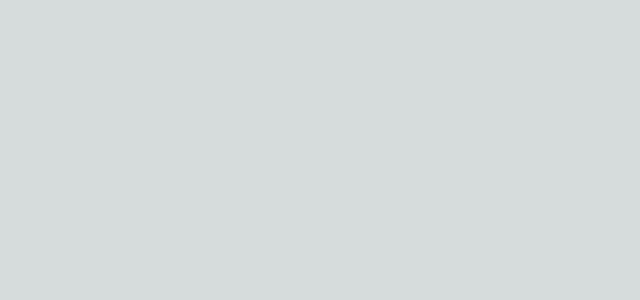
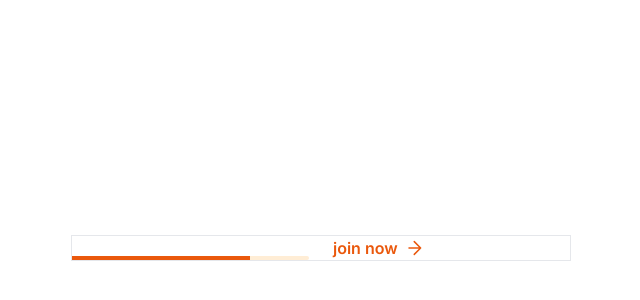
Before and after one commit to INtiful/SootheWithMe, a Next.js app: page / in a window 1280 px wide. Shown: the part 152-452 px from the top of the page, without its empty margins (319-959 px from the left). Built offline with nearby package versions, Linux system fonts and the light colour scheme.

Commit message:
[KAN-15] feat: progress bar 초기 세팅

```diff
--- /dev/null
+++ b/src/app/components/ProgressBar/ProgressBar.tsx
@@ -0,0 +1,28 @@
+// 개설 확정은 참여 인원수가 최소 인원 수(5명)을 충족한 경우 자동 확정 처리됩니다.
+// Progress bar(참여 인원수) 처음 렌더링 시 숫자가 올라가면서 바가 채워지도록 합니다. (애니메이션)
+'use client';
+
+import { IconArrow } from '@/public/icons';
+
+interface ProgressBarProps {
+  progress: number;
+}
+
+const ProgressBar = ({ progress }: ProgressBarProps) => {
+  return (
+    <div className='flex w-full items-end gap-24 border border-solid'>
+      <div className='flex h-4 w-full rounded-md bg-var-orange-100'>
+        <div
+          className='h-full bg-var-orange-600 transition-all ease-in-out'
+          style={{ width: `${(progress / 20) * 100}%` }}
+        ></div>
+      </div>
+      <div className='flex w-full items-center gap-8 text-[16px] font-semibold text-var-orange-600'>
+        join now
+        <IconArrow className='h-[18px] w-[18px]' />
+      </div>
+    </div>
+  );
+};
+
+export default ProgressBar;
--- a/src/app/page.tsx
+++ b/src/app/page.tsx
@@ -1,3 +1,11 @@
+import ProgressBar from './components/ProgressBar/ProgressBar';
+
 export default function Home() {
-  return <main></main>;
+  return (
+    <main className='flex h-dvh w-dvw items-center justify-center bg-white'>
+      <div className='w-500'>
+        <ProgressBar progress={15} />
+      </div>
+    </main>
+  );
 }
```
